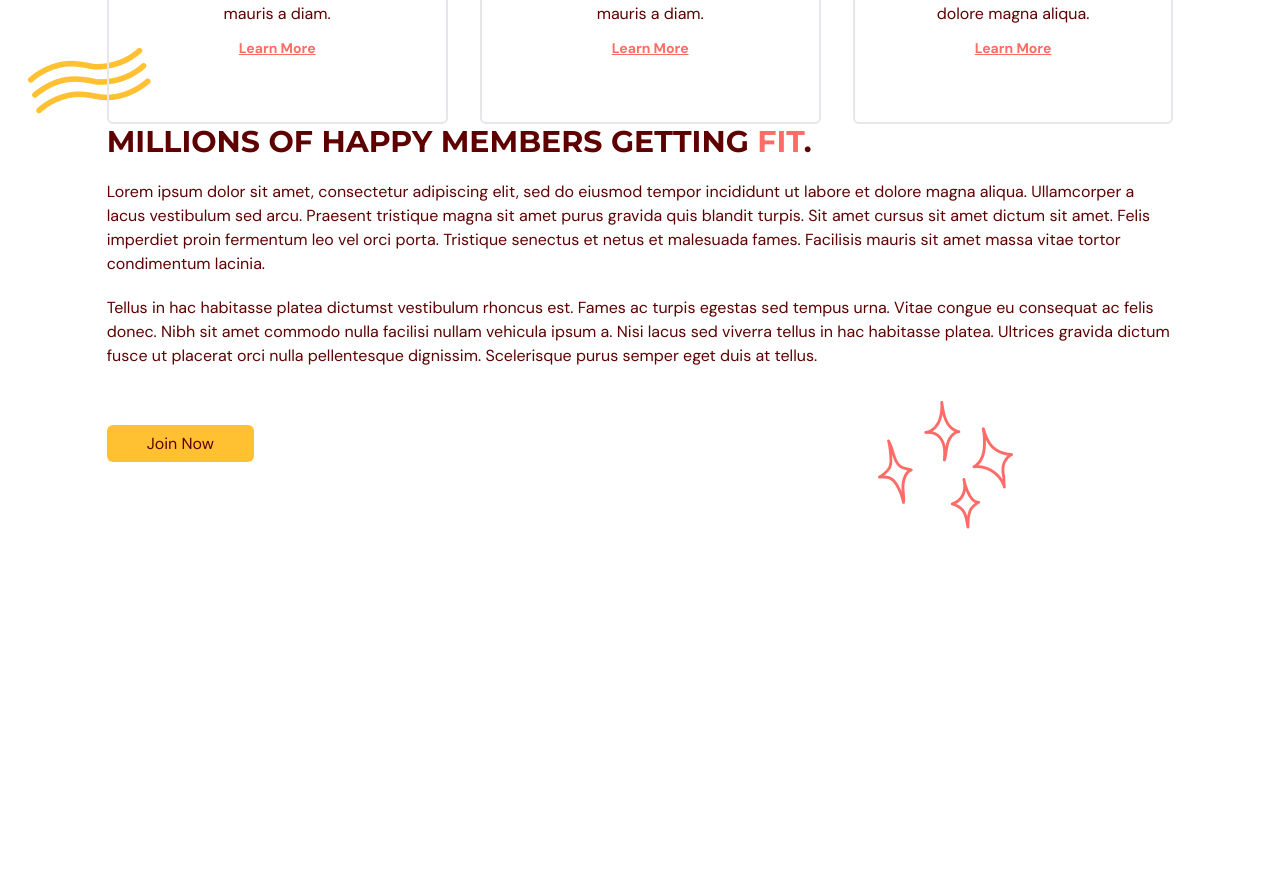
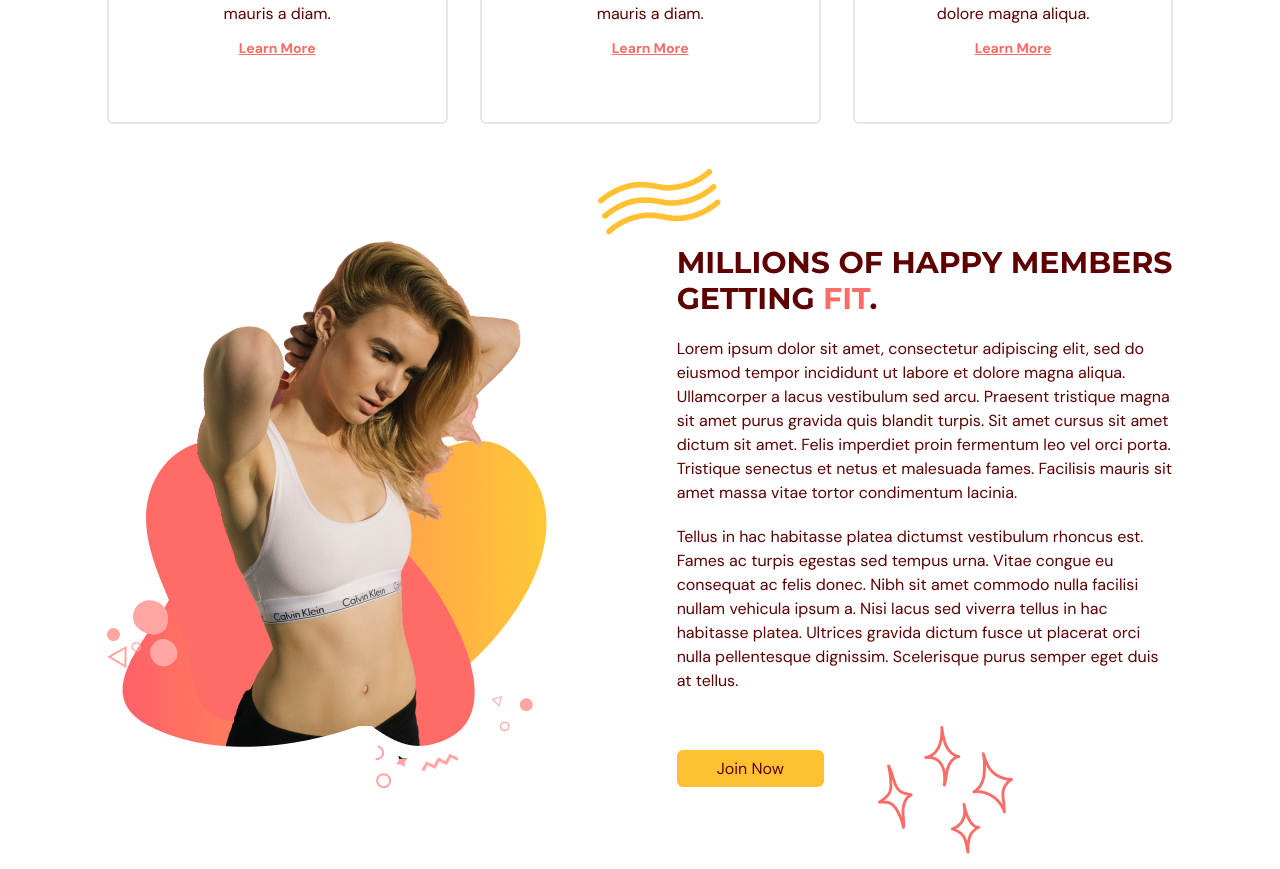
Before and after one commit to KaleabIsDoneWithJava/Evogym_-_Service_Website, a React (Vite) app: page / in a window 1280 px wide. Shown: the part 1260-2129 px from the top of the page. Before the commit the page ends 1796 px from the top, so only its background shows below. Built offline with nearby package versions, Linux system fonts and the light colour scheme.

Commit message:
Benefits page done

```diff
--- a/src/scenes/benefits/index.tsx
+++ b/src/scenes/benefits/index.tsx
@@ -8,6 +8,7 @@
 } from "@heroicons/react/24/solid";
 import Benefit from "./Benefit";
 import ActionButton from "@/shared/ActionButton";
+import BenefitsPageGraphic from "@/assets/BenefitsPageGraphic.png";
 
 const benefits: Array<BenefitType> = [
   {
@@ -89,24 +90,46 @@
 
       {/* GRAPHICS AND DESCRIPTION */}
       <div>
-        <div>
+        <div className="mt-16 items-center justify-between gap-20 md:mt-28 md:flex">
           {/* GRAPHIC */}
-          <img />
+          <img
+            className="mx-auto"
+            alt="benefits-page-graphic"
+            src={BenefitsPageGraphic}
+          />
           {/* DESCRIPTION */}
           <div>
             {/* TITLE */}
             <div className="relative">
               <div className="before:absolute before:-left-20 before:-top-20 before:z-[-1] before:content-abstractwaves">
-                <div>
+                <motion.div
+                  initial="hidden"
+                  whileInView="visible"
+                  viewport={{ once: true, amount: 0.5 }}
+                  transition={{ duration: 0.5 }}
+                  variants={{
+                    hidden: { opacity: 0, x: -50 },
+                    visible: { opacity: 1, x: 0 },
+                  }}
+                >
                   <HText>
                     MILLIONS OF HAPPY MEMBERS GETTING{" "}
                     <span className="text-primary-500">FIT</span>.
                   </HText>
-                </div>
+                </motion.div>
               </div>
             </div>
             {/* DESCRIPTION */}
-            <div>
+            <motion.div
+              initial="hidden"
+              whileInView="visible"
+              viewport={{ once: true, amount: 0.5 }}
+              transition={{ delay: 0.2, duration: 0.5 }}
+              variants={{
+                hidden: { opacity: 0, x: -50 },
+                visible: { opacity: 1, x: 0 },
+              }}
+            >
               <p className="my-5">
                 Lorem ipsum dolor sit amet, consectetur adipiscing elit, sed do
                 eiusmod tempor incididunt ut labore et dolore magna aliqua.
@@ -126,7 +149,7 @@
                 nulla pellentesque dignissim. Scelerisque purus semper eget duis
                 at tellus.
               </p>
-            </div>
+            </motion.div>
             {/* BUTTON */}
             <div className="relative mt-16">
               <div className="before:absolute before:-bottom-20 before:right-40 before:z-[-1] before:content-sparkles">
```
